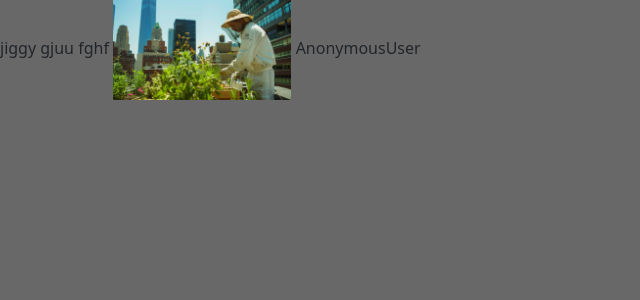
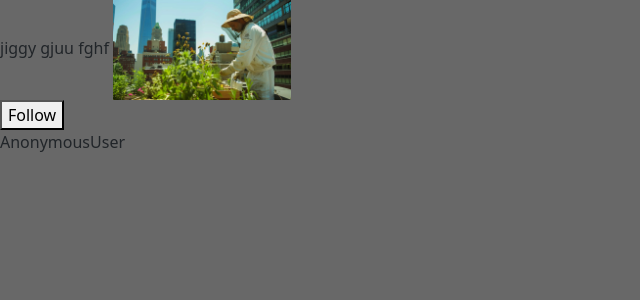
Before and after one commit to jiggyboy1/social_media-clone, a Django app: a page that uses templates/profile.html in a window 1280 px wide. Shown: the part 56-356 px from the top of the page, without its empty margins (0-640 px from the left). Run offline with Django 5.2, Linux system fonts and the light colour scheme; data comes from the database, SQL or seed files in the repository; both versions use the stored data as it was after the commit.

Commit message:
initial commit

```diff
--- a/main/models.py
+++ b/main/models.py
@@ -43,7 +43,7 @@ class Follow(models.Model):
     create_at = models.DateTimeField(auto_now_add=True)
 
     def __str__(self) -> str:
-        return f"Follow by {self.following}"
+        return f"Following {self.following}"
 
 class Like(models.Model):
     user = models.ForeignKey(User,on_delete=models.CASCADE)
--- a/main/urls.py
+++ b/main/urls.py
@@ -12,5 +12,6 @@ urlpatterns = [
     path('register',views.register_user,name='register'),
     path('<str:username>/',views.profile_user,name="profile"),
     path('upload',views.upload,name='upload'),
+    path('follow/<str:username>/',views.follow_user,name="follow"),
     path('update_upload/<str:post_id>/',views.update_upload,name='update_upload'),
 ]
--- a/main/views.py
+++ b/main/views.py
@@ -1,6 +1,6 @@
 from django.shortcuts import render,redirect,get_object_or_404
 from django.http import HttpResponseRedirect
-from .models import Post,Like,Profile
+from .models import Post,Like,Profile,Follow
 from django.contrib.auth import login,logout,authenticate
 from django.urls import reverse
 from .forms import RegisterForm,Postform
@@ -138,3 +138,11 @@ def update_upload(request,post_id):
     else:
         messages.error(request,"You must log in to preform any action")
         return redirect('home')
+
+
+def follow_user(request,username):
+    user_to_follow = get_object_or_404(User,username=username)
+
+    if user_to_follow != request.user:
+        Follow.objects.get_or_create(follower=request.user,following=user_to_follow)
+        return redirect('profile',username=user_to_follow)
--- a/templates/profile.html
+++ b/templates/profile.html
@@ -20,6 +20,11 @@
 
 {% endif %}
 
+<form action="{% url 'follow' profile.user.username %}" method="post">
+    {% csrf_token %}
+    <button type="submit">Follow </button>
+</form>
+
 {{request.user}}
 
 {% endblock content %}
```
Also changed, not shown: db.sqlite3.
